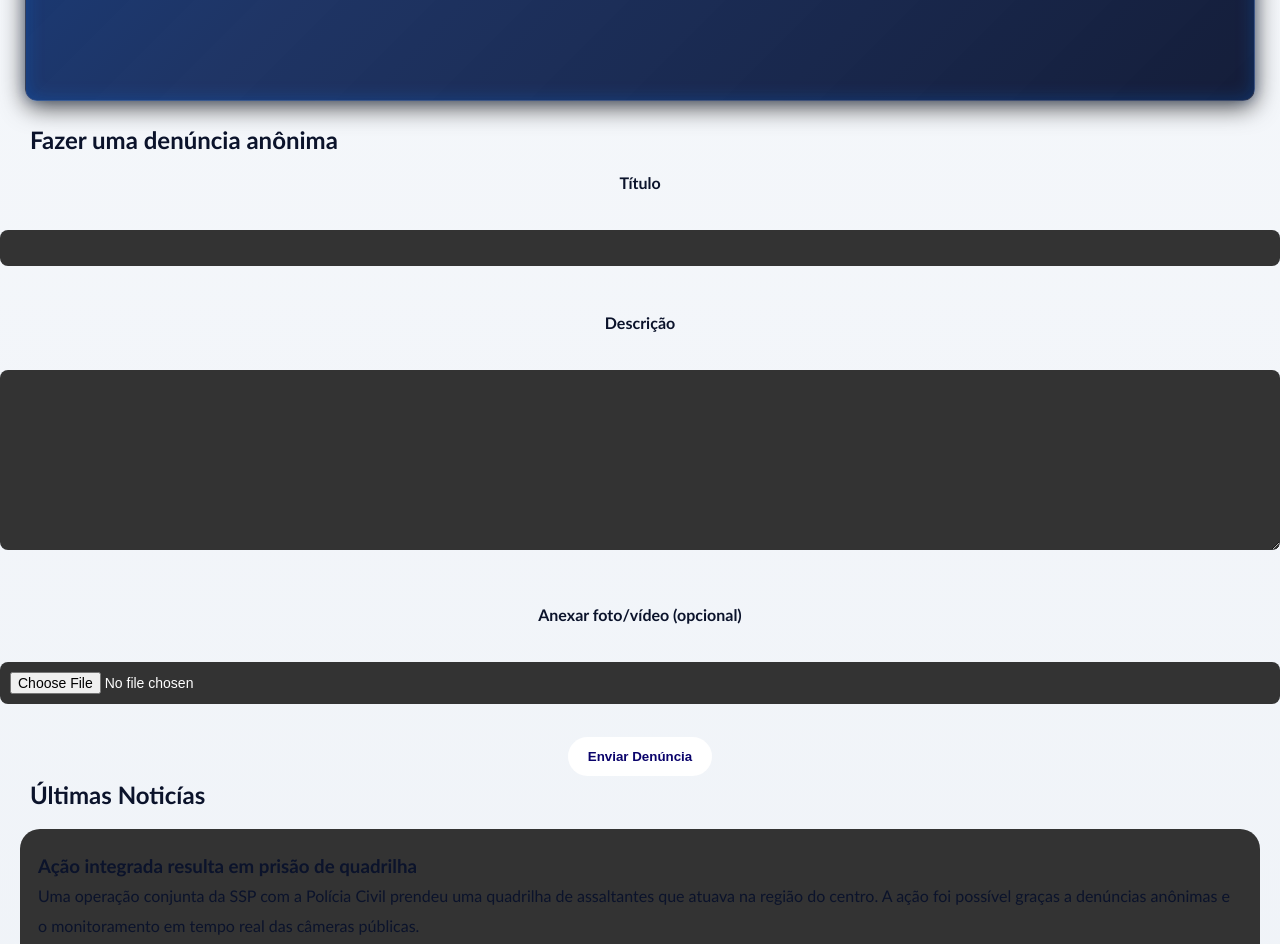
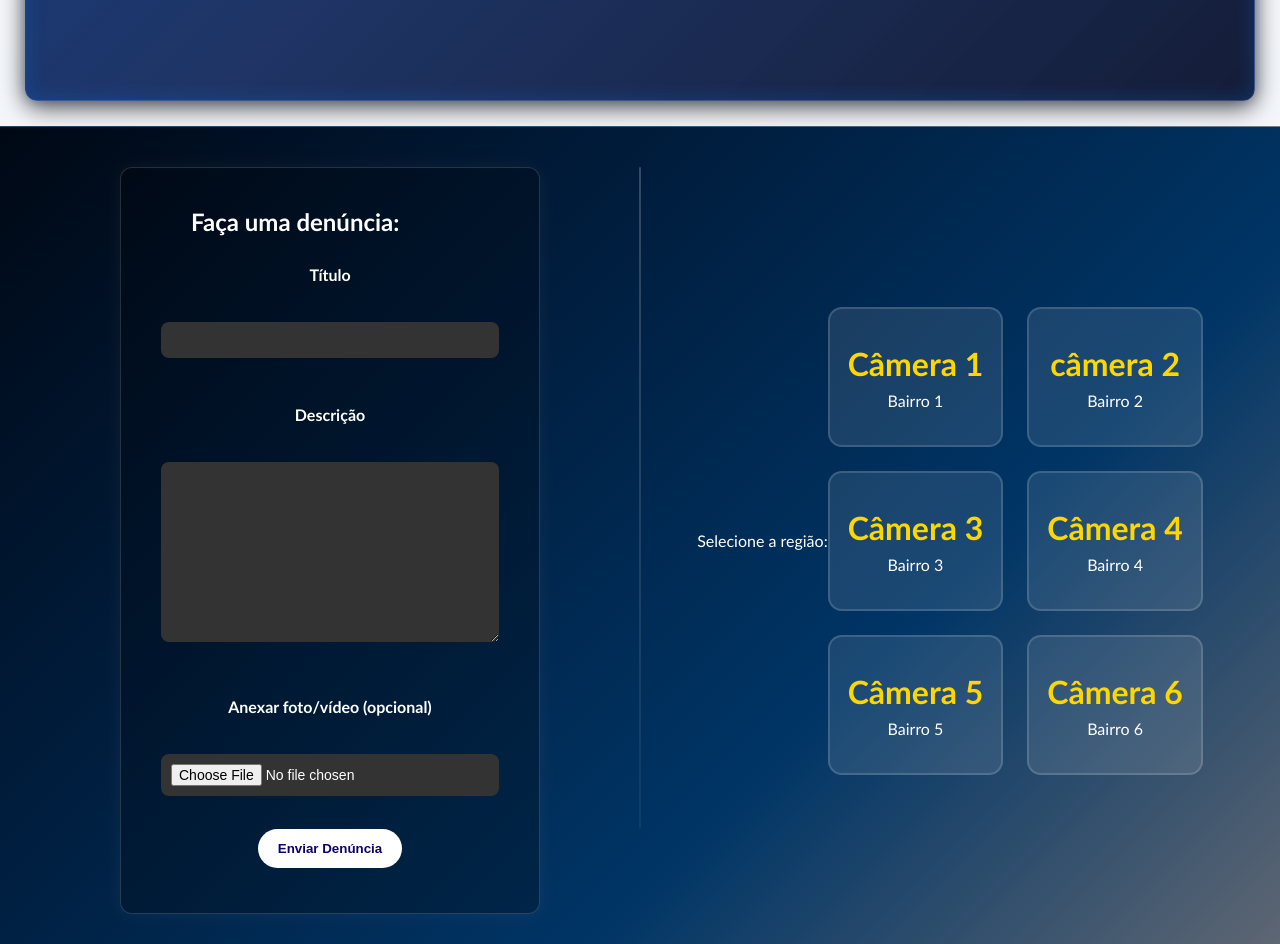
Before and after one commit to Dani3773/SSP, a plain HTML site: page src/pages/index.html in a window 1280 px wide. Shown: the part 560-1504 px from the top of the page. Drawn offline with Linux system fonts and the light colour scheme.

Commit message:
Update index.html

```diff
--- a/src/pages/index.html
+++ b/src/pages/index.html
@@ -57,8 +57,10 @@
 
 </div>
 
+    <div class="section-2">
+        <div class="section-text">
     <form id="denuncia" action="formulario.php" method="post" name="denuncia" enctype="multipart/form-data">
-        <h2>Fazer uma den&uacute;ncia an&ocirc;nima</h2>
+        <h2>Faça uma denúncia:</h2>
 
         <label for="titulo">T&iacute;tulo</label><br>
         <input type="text" id="titulo" name="titulo"><br><br>
@@ -71,6 +73,37 @@
 
         <input type="submit" value="Enviar Den&uacute;ncia">
     </form>
+</div>
+<div class="section-cam">
+    <p>Selecione a região:</p>
+  <section class="cam">
+    <button class="cam-btn">
+      <h3>Câmera 1</h3>
+      <p>Bairro 1</p>
+    </button>
+    <button class="cam-btn">
+      <h3>câmera 2</h3>
+      <p>Bairro 2</p>
+    </button>
+    <button class="cam-btn">
+      <h3>Câmera 3</h3>
+      <p>Bairro 3</p>
+    </button>
+    <button class="cam-btn">
+      <h3>Câmera 4</h3>
+      <p>Bairro 4</p>
+    </button>
+    <button class="cam-btn">
+      <h3>Câmera 5</h3>
+      <p>Bairro 5</p>
+    </button>
+    <button class="cam-btn">
+      <h3>Câmera 6</h3>
+      <p>Bairro 6</p>
+    </button>
+  </section>
+</div>
+    </div>
 
     <section id="noticias">
         <h2>Últimas Noticías</h2>
```
